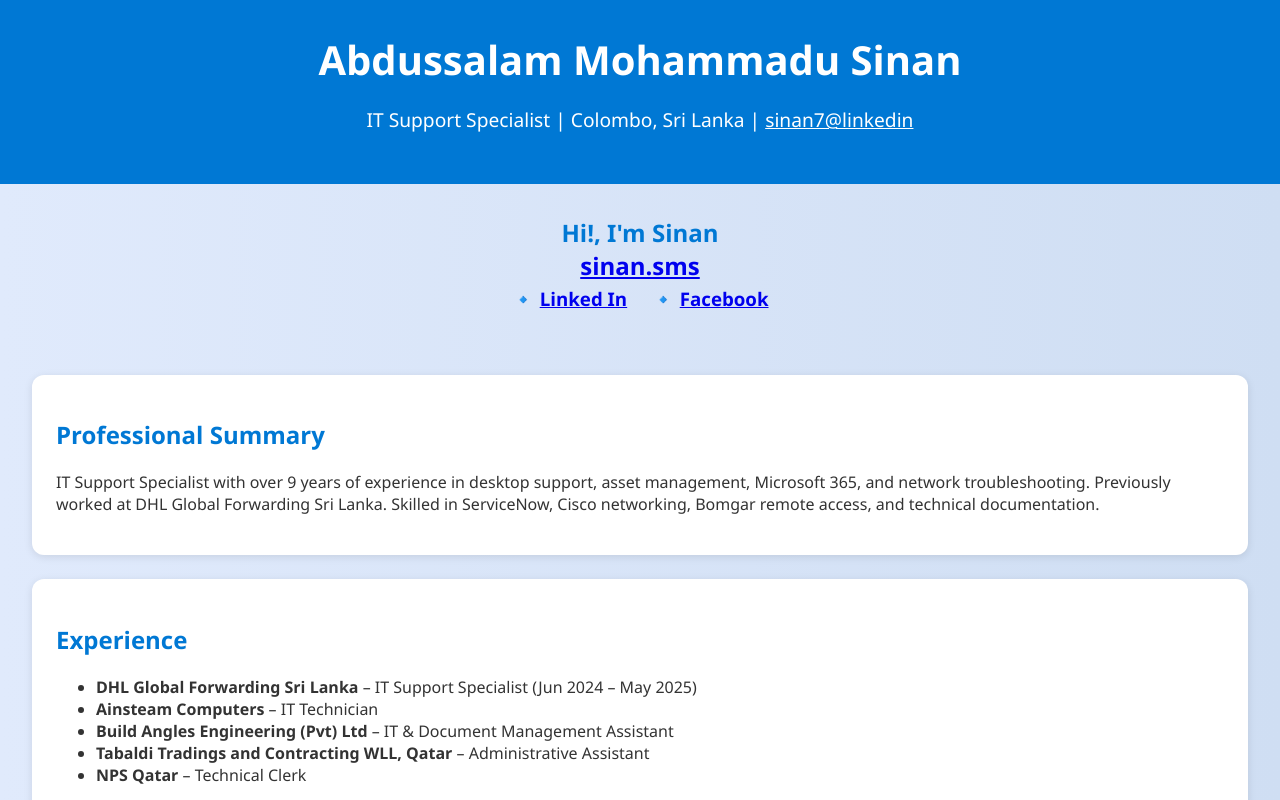
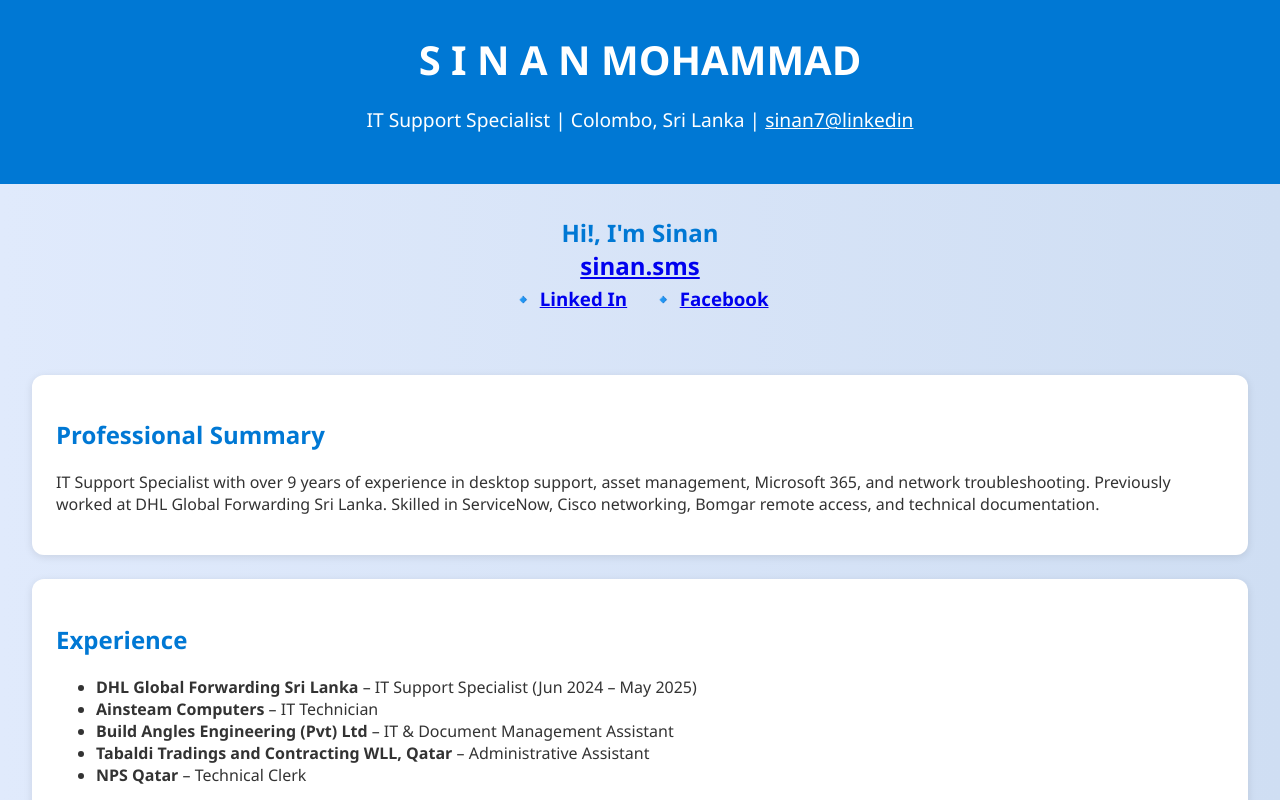
Before and after one commit to SinanDev7/portfolio, a plain HTML site: page index.html in a window 1280 px wide. Shown: the top 800 px of the page. Drawn offline with Linux system fonts and the light colour scheme.

Commit message:
Update index.html

```diff
--- a/index.html
+++ b/index.html
@@ -85,7 +85,7 @@
 </head>
 <body>
   <header>
-    <h1>Abdussalam Mohammadu Sinan</h1>
+    <h1>S I N A N MOHAMMAD</h1>
     <p>IT Support Specialist | Colombo, Sri Lanka | <a href="https://www.linkedin.com/in/sinan7" style="color:white; text-decoration: underline;">sinan7@linkedin</a></p>
   </header>
 
```
